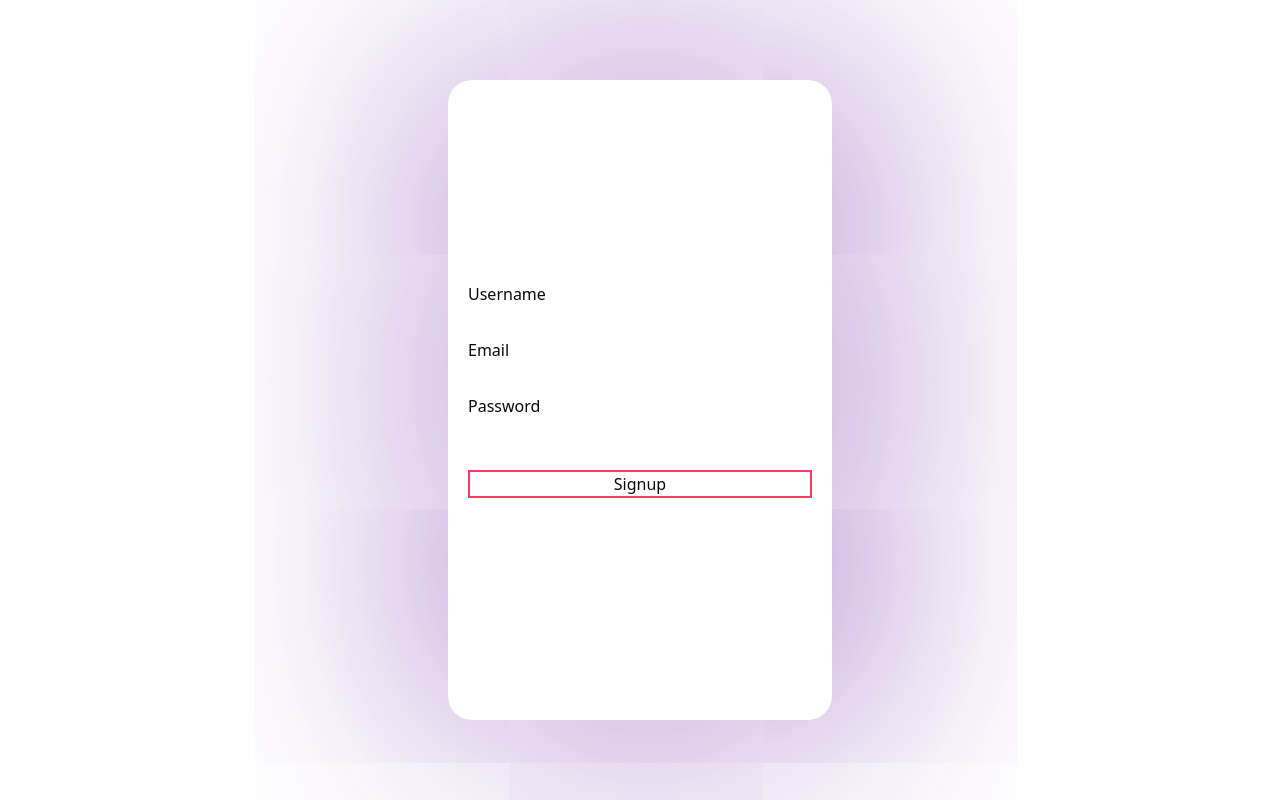
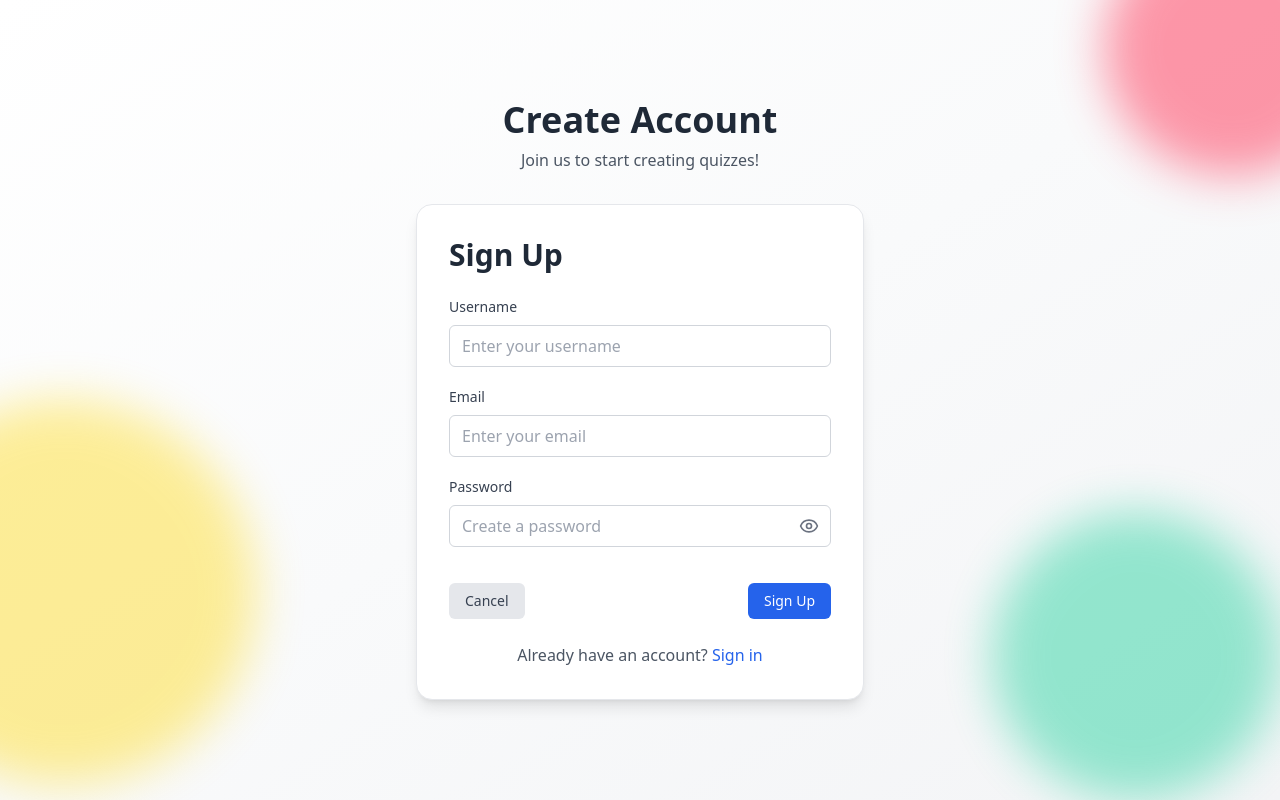
Before and after one commit to smresponsibilities/QuizDeck, a React (Vite) app in the folder frontend/: page /signup in a window 1280 px wide. Built offline with nearby package versions, Linux system fonts and the light colour scheme.

Commit message:
feat(ui): Improve ui of login and signup

```diff
--- a/frontend/src/components/loginform.jsx
+++ b/frontend/src/components/loginform.jsx
@@ -1,6 +1,7 @@
 import React, { useState } from 'react'
 import { Eye, EyeOff } from 'lucide-react'
 import axios from 'axios'
+import { Link } from 'react-router-dom'
 
 export default function LoginForm() {
   const [email, setemail] = useState('')
@@ -29,7 +30,7 @@ export default function LoginForm() {
       <form className="flex flex-col gap-5">
         <div className="">
           <label htmlFor="email" className="block text-sm font-medium text-gray-700 mb-2">
-            email
+            Email
           </label>
           <input
             id="email"
@@ -85,6 +86,12 @@ export default function LoginForm() {
           </button>
         </div>
       </form>
+      <p className="text-center mt-6 text-gray-600">
+        Don't have an account?{' '}
+        <Link to="/signup" className="text-blue-600 hover:text-blue-700 font-medium">
+          Sign up
+        </Link>
+      </p>
     </div>
   )
 }
--- a/frontend/src/components/signupform.jsx
+++ b/frontend/src/components/signupform.jsx
@@ -1,6 +1,15 @@
 import axios from "axios";
+import { Eye, EyeOff } from 'lucide-react';
+import { useState } from 'react';
+import { Link } from 'react-router-dom';
 
 export default function SignUpForm() {
+  const [showPassword, setShowPassword] = useState(false);
+
+  const togglePasswordVisibility = () => {
+    setShowPassword(!showPassword);
+  };
+
   const signupHandler = async (e) => {
     e.preventDefault();
     const username = e.target.username.value;
@@ -16,31 +25,86 @@ export default function SignUpForm() {
   };
 
   return (
-    <>
-      {/* fields -type
-      name/username -string
-        email -string
-        password -string
-        password confirmation -string
-        submit -button */}
+    <div>
+      <h2 className="text-3xl font-bold text-gray-800 mb-6">Sign Up</h2>
+      <form className="flex flex-col gap-5" onSubmit={signupHandler}>
+        <div>
+          <label htmlFor="username" className="block text-sm font-medium text-gray-700 mb-2">
+            Username
+          </label>
+          <input
+            type="text"
+            id="username"
+            name="username"
+            className="w-full px-3 py-2 border border-gray-300 rounded-md focus:outline-none focus:ring-2 focus:ring-blue-500"
+            placeholder="Enter your username"
+            required
+          />
+        </div>
 
-      <form
-        className="flex flex-col content-around gap-1 bg-none"
-        onSubmit={signupHandler}
-      >
-        <label htmlFor="UserName">Username</label>
-        <input type="text" id="username" name="username" />
+        <div>
+          <label htmlFor="email" className="block text-sm font-medium text-gray-700 mb-2">
+            Email
+          </label>
+          <input
+            type="email"
+            id="email"
+            name="email"
+            className="w-full px-3 py-2 border border-gray-300 rounded-md focus:outline-none focus:ring-2 focus:ring-blue-500"
+            placeholder="Enter your email"
+            required
+          />
+        </div>
 
-        <label htmlFor="Email">Email</label>
-        <input type="email" id="email" name="email" />
+        <div>
+          <label htmlFor="password" className="block text-sm font-medium text-gray-700 mb-2">
+            Password
+          </label>
+          <div className="relative">
+            <input
+              type={showPassword ? "text" : "password"}
+              id="password"
+              name="password"
+              className="w-full px-3 py-2 border border-gray-300 rounded-md focus:outline-none focus:ring-2 focus:ring-blue-500"
+              placeholder="Create a password"
+              required
+            />
+            <button
+              type="button"
+              className="absolute inset-y-0 right-0 pr-3 flex items-center"
+              onClick={togglePasswordVisibility}
+              aria-label={showPassword ? "Hide password" : "Show password"}
+            >
+              {showPassword ? (
+                <EyeOff className="h-5 w-5 text-gray-500" />
+              ) : (
+                <Eye className="h-5 w-5 text-gray-500" />
+              )}
+            </button>
+          </div>
+        </div>
 
-        <label htmlFor="Password">Password</label>
-        <input type="password" id="password" name="password" />
-
-        <button type="submit" className="my-5 border-2 border-rose-500">
-          Signup
-        </button>
+        <div className="flex justify-between items-center mt-4">
+          <button
+            type="button"
+            className="px-4 py-2 text-sm font-medium text-gray-700 bg-gray-200 rounded-md hover:bg-gray-300 focus:outline-none focus:ring-2 focus:ring-gray-500"
+          >
+            Cancel
+          </button>
+          <button
+            type="submit"
+            className="px-4 py-2 text-sm font-medium text-white bg-blue-600 rounded-md hover:bg-blue-700 focus:outline-none focus:ring-2 focus:ring-blue-500"
+          >
+            Sign Up
+          </button>
+        </div>
       </form>
-    </>
+      <p className="text-center mt-6 text-gray-600">
+        Already have an account?{' '}
+        <Link to="/login" className="text-blue-600 hover:text-blue-700 font-medium">
+          Sign in
+        </Link>
+      </p>
+    </div>
   );
 }
--- a/frontend/src/pages/login.jsx
+++ b/frontend/src/pages/login.jsx
@@ -1,19 +1,23 @@
 import LoginForm from "../components/loginform";
-import Card from "../components/card";
 
 export default function Login() {
   return (
-    <div className="grid h-screen grid-cols-12">
-      <div className="col-span-6 flex flex-col items-center justify-center backdrop-filter backdrop-blur-sm bg-opacity-10 bg-gray-200">
-        <img className="h-[500px] w-[500px]"
-          src="src/assets/XA4Qwn1zDmgC4UCZBOYQTIAVAy12_images_quiz_doodle-v2_3_1733325386_generation.png"
-          alt=""
-        />
-      </div>
-      <div className="col-span-6 flex flex-col justify-center items-center">
-        <Card>
+    <div className="min-h-screen relative overflow-hidden bg-gradient-to-br from-white via-gray-50 to-gray-100">
+
+      <div className="absolute -top-20 -right-20 w-64 h-64 bg-[#FF3355] rounded-full opacity-50 blur-xl"></div>
+      <div className="absolute top-1/2 -left-32 w-96 h-96 bg-[#FFD700] rounded-full opacity-40 blur-xl"></div>
+      <div className="absolute bottom-0 right-0 w-72 h-72 bg-[#00CC8F] rounded-full opacity-40 blur-xl"></div>
+
+
+      <div className="relative z-10 flex flex-col items-center justify-center min-h-screen p-4">
+        <div className="w-full max-w-md text-center mb-8">
+          <h1 className="text-4xl font-bold text-gray-800 mb-2">Welcome Back!</h1>
+          <p className="text-gray-600">Ready to create amazing quizzes?</p>
+        </div>
+
+        <div className="w-full max-w-md bg-white rounded-2xl p-8 shadow-lg border border-gray-200">
           <LoginForm />
-        </Card>
+        </div>
       </div>
     </div>
   );
--- a/frontend/src/pages/signup.jsx
+++ b/frontend/src/pages/signup.jsx
@@ -1,12 +1,22 @@
 import SignUpForm from "../components/signupform";
-import Card from "../components/card";
 
 export default function SignUp() {
   return (
-    <div className="align-center flex h-screen justify-center py-20">
-      <Card>
-        <SignUpForm />
-      </Card>
+    <div className="min-h-screen relative overflow-hidden bg-gradient-to-br from-white via-gray-50 to-gray-100">
+      <div className="absolute -top-20 -right-20 w-64 h-64 bg-[#FF3355] rounded-full opacity-50 blur-xl"></div>
+      <div className="absolute top-1/2 -left-32 w-96 h-96 bg-[#FFD700] rounded-full opacity-40 blur-xl"></div>
+      <div className="absolute bottom-0 right-0 w-72 h-72 bg-[#00CC8F] rounded-full opacity-40 blur-xl"></div>
+
+      <div className="relative z-10 flex flex-col items-center justify-center min-h-screen p-4">
+        <div className="w-full max-w-md text-center mb-8">
+          <h1 className="text-4xl font-bold text-gray-800 mb-2">Create Account</h1>
+          <p className="text-gray-600">Join us to start creating quizzes!</p>
+        </div>
+
+        <div className="w-full max-w-md bg-white rounded-2xl p-8 shadow-lg border border-gray-200">
+          <SignUpForm />
+        </div>
+      </div>
     </div>
   );
 }
```
